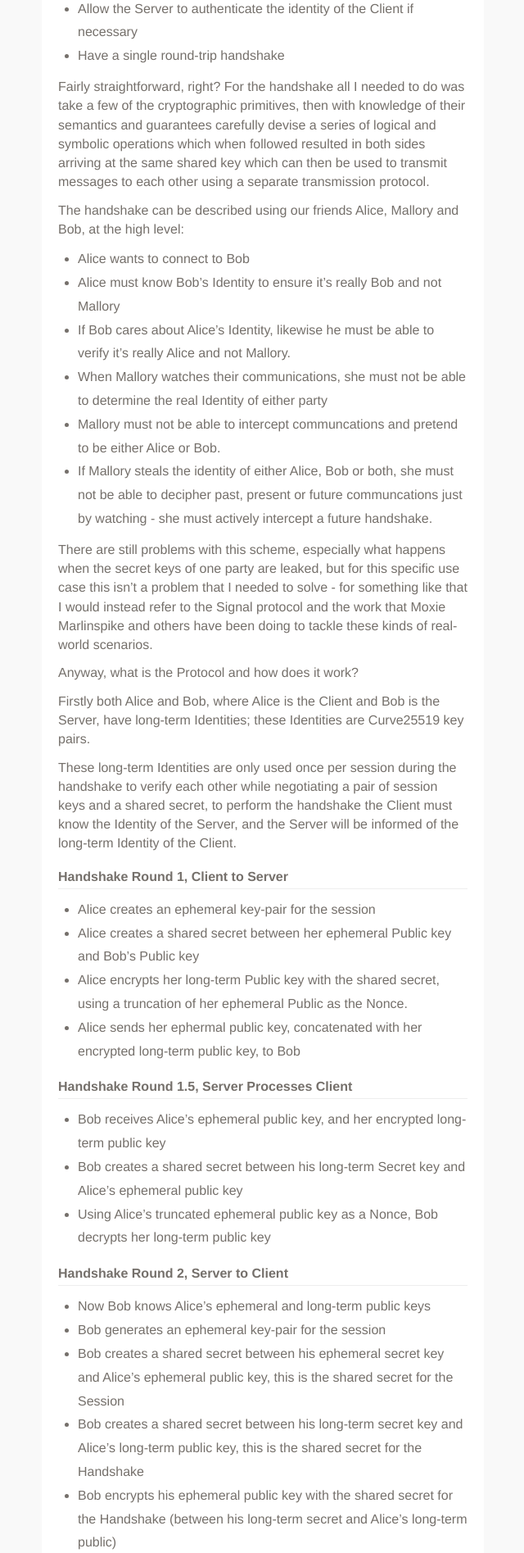
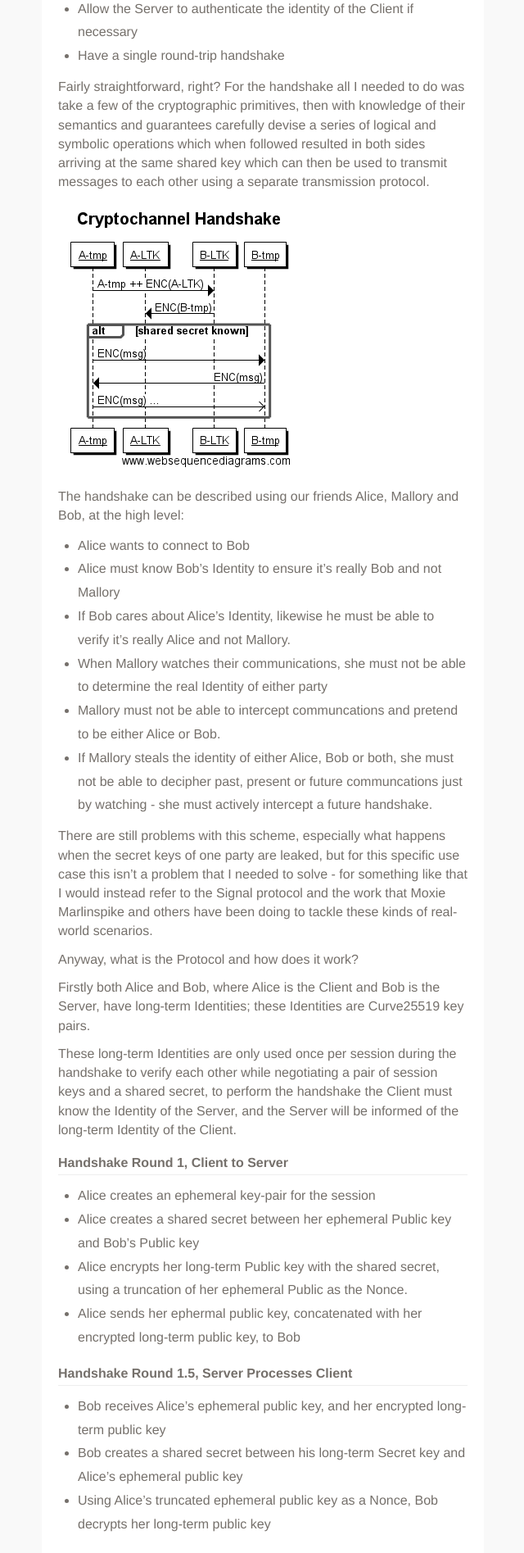
Before and after one commit to HarryR/logicista, a Jekyll site: the page built from _posts/2017-03-17-humans-vs-crypto.markdown, in a window 1280 px wide. Shown: the part 1190-3085 px from the top of the page at 82% size, without its empty margins (189-829 px from the left). Built offline with Jekyll 4.4.1, drawn with Linux system fonts in a browser that asks for light colours; Markdown is read by kramdown in place of the engine named in the settings.

Commit message:
Include diagram of handshake

```diff
--- a/_posts/2017-03-17-humans-vs-crypto.markdown
+++ b/_posts/2017-03-17-humans-vs-crypto.markdown
@@ -32,6 +32,8 @@ Originally it was designed to meet the following requirements:
  * Have a single round-trip handshake
 
 Fairly straightforward, right? For the handshake all I needed to do was take a few of the cryptographic primitives, then with knowledge of their semantics and guarantees carefully devise a series of logical and symbolic operations which when followed resulted in both sides arriving at the same shared key which can then be used to transmit messages to each other using a separate transmission protocol.
+
+![Cryptochannel handshake](/img/posts/cryptochannel-handshake.png)
 
 The handshake can be described using our friends Alice, Mallory and Bob, at the high level:
 
```
Also changed, not shown: img/posts/cryptochannel-handshake.png (added).
